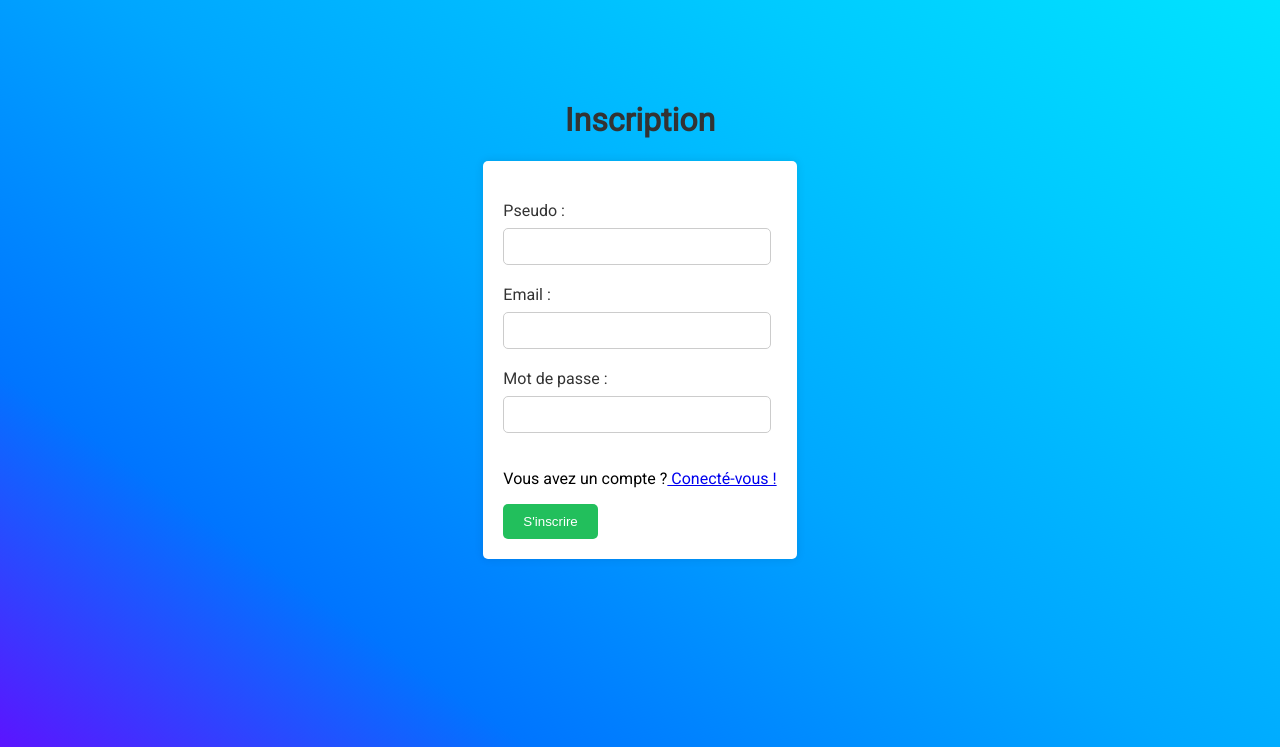
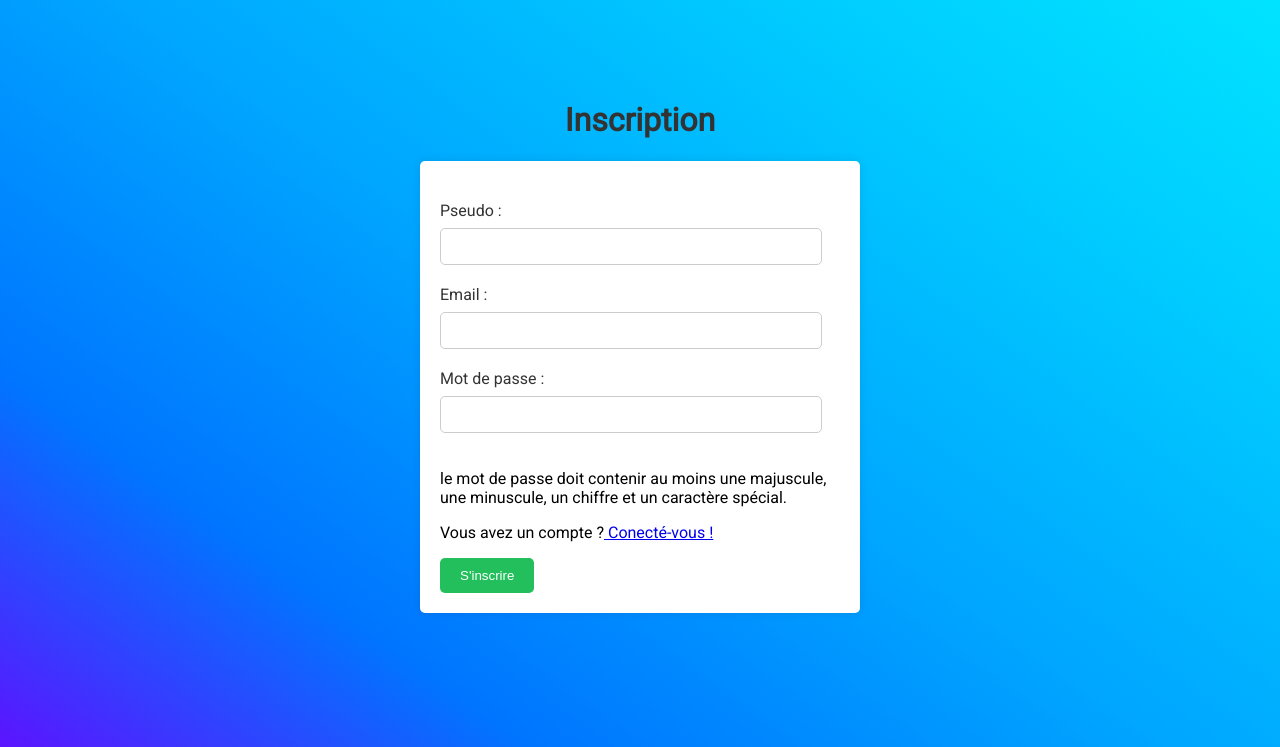
Before and after one commit to EtonnaiLeSoleil/Habibiatore, a PHP site: page /signup.php in a window 1280 px wide. Shown: the part 81-828 px from the top of the page. Run offline with PHP 8.4, Linux system fonts and the light colour scheme; some libraries are stand-ins or nearby versions.

Commit message:
ajout d'un message de création de mp

```diff
--- a/signup.phtml
+++ b/signup.phtml
@@ -14,6 +14,8 @@
 
             <label for="new-password">Mot de passe :</label>
             <input type="password" id="new-password" name="password" required>
+            <p>le mot de passe doit contenir au moins une majuscule, une minuscule, un chiffre et un caractère spécial.</p>
+
 
             <p>Vous avez un compte ?<a href="index.php"> Conecté-vous !</a></p>
 
```
